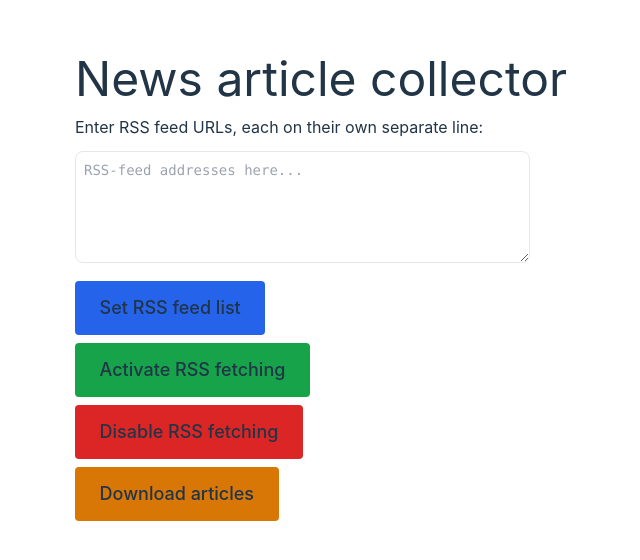
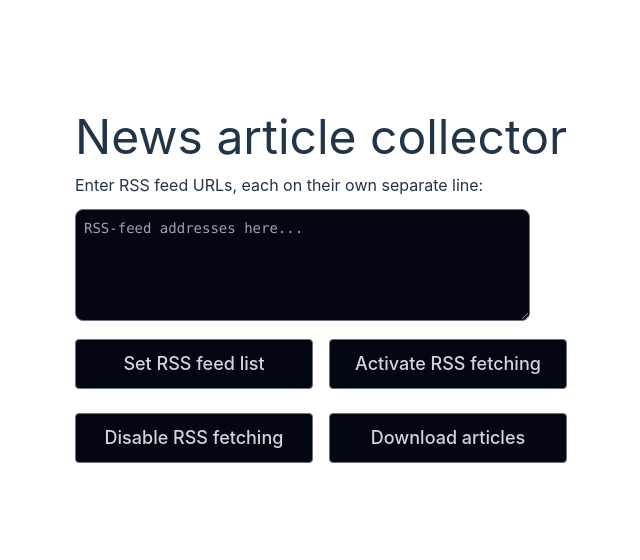
Before and after one commit to uh-dcm/news-article-collection-container, a React (Vite) app in the folder client/: page / in a window 1280 px wide. Shown: the part 110-670 px from the top of the page, without its empty margins (319-959 px from the left). Built offline with nearby package versions, Linux system fonts and the light colour scheme; no server answers.

Commit message:
feat(css): improvements to frontend
change button layout to grid and change the color scheme

Issue: #18

```diff
--- a/client/src/App.tsx
+++ b/client/src/App.tsx
@@ -76,26 +76,32 @@ function App() {
         placeholder="RSS-feed addresses here..."
         rows={4}
         cols={50}
-        className="mb-2 min-h-28 resize-y rounded-lg border p-2 font-mono text-sm"
+        className="mb-2 min-h-28 resize-y rounded-lg border border-gray-500 bg-gray-950 p-2 font-mono text-sm text-gray-300 outline-none"
       />
       <br />
-      <div id="buttons">
-        <button onClick={handleSubmit} className="bg-blue-600">
+      <div className="grid grid-cols-2 grid-rows-2 gap-4">
+        <button
+          onClick={handleSubmit}
+          className="border border-gray-500 bg-gray-950 text-gray-300 outline-none hover:bg-gray-900 hover:text-white"
+        >
           Set RSS feed list
         </button>
-        <br />
-        <button onClick={handleFetchStart} className="bg-green-600">
+        <button
+          onClick={handleFetchStart}
+          className="border border-gray-500 bg-gray-950 text-gray-300 outline-none hover:bg-gray-900 hover:text-white"
+        >
           Activate RSS fetching
         </button>
-        <br />
-        <button onClick={handleFetchStop} className="bg-red-600">
+        <button
+          onClick={handleFetchStop}
+          className="border border-gray-500 bg-gray-950 text-gray-300 outline-none hover:bg-gray-900 hover:text-white"
+        >
           Disable RSS fetching
         </button>
-        <br />
         <button
           onClick={handleArticleDownload}
           disabled={isDisabled}
-          className="bg-amber-600"
+          className="border border-gray-500 bg-gray-950 text-gray-300 outline-none hover:bg-gray-900 hover:text-white"
         >
           {isDisabled ? 'Downloading...' : 'Download articles'}
         </button>
--- a/client/src/css/index.css
+++ b/client/src/css/index.css
@@ -17,15 +17,6 @@
   -moz-osx-font-smoothing: grayscale;
 }
 
-a {
-  font-weight: 500;
-  color: #646cff;
-  text-decoration: inherit;
-}
-a:hover {
-  color: #535bf2;
-}
-
 body {
   margin: 0;
   display: flex;
@@ -37,7 +28,7 @@ body {
 
 button {
   border-radius: 4px;
-  border: 3px solid transparent;
+  border: 1px solid transparent;
   padding: 0.6em 1.2em;
   margin-top: 4px;
   margin-bottom: 4px;
@@ -46,16 +37,8 @@ button {
   font-size: 18px;
   font-weight: 500;
   font-family: inherit;
-  background-color: #1a1a1a;
   cursor: pointer;
   transition: border-color 0.25s;
-}
-button:hover {
-  border-color: #646cff;
-}
-button:focus,
-button:focus-visible {
-  outline: 6px auto -webkit-focus-ring-color;
 }
 
 
@@ -64,9 +47,6 @@ button:focus-visible {
     color: #213547;
     background-color: #ffffff;
   }
-  a:hover {
-    color: #747bff;
-  }
   button {
     background-color: #f9f9f9;
   }
```
